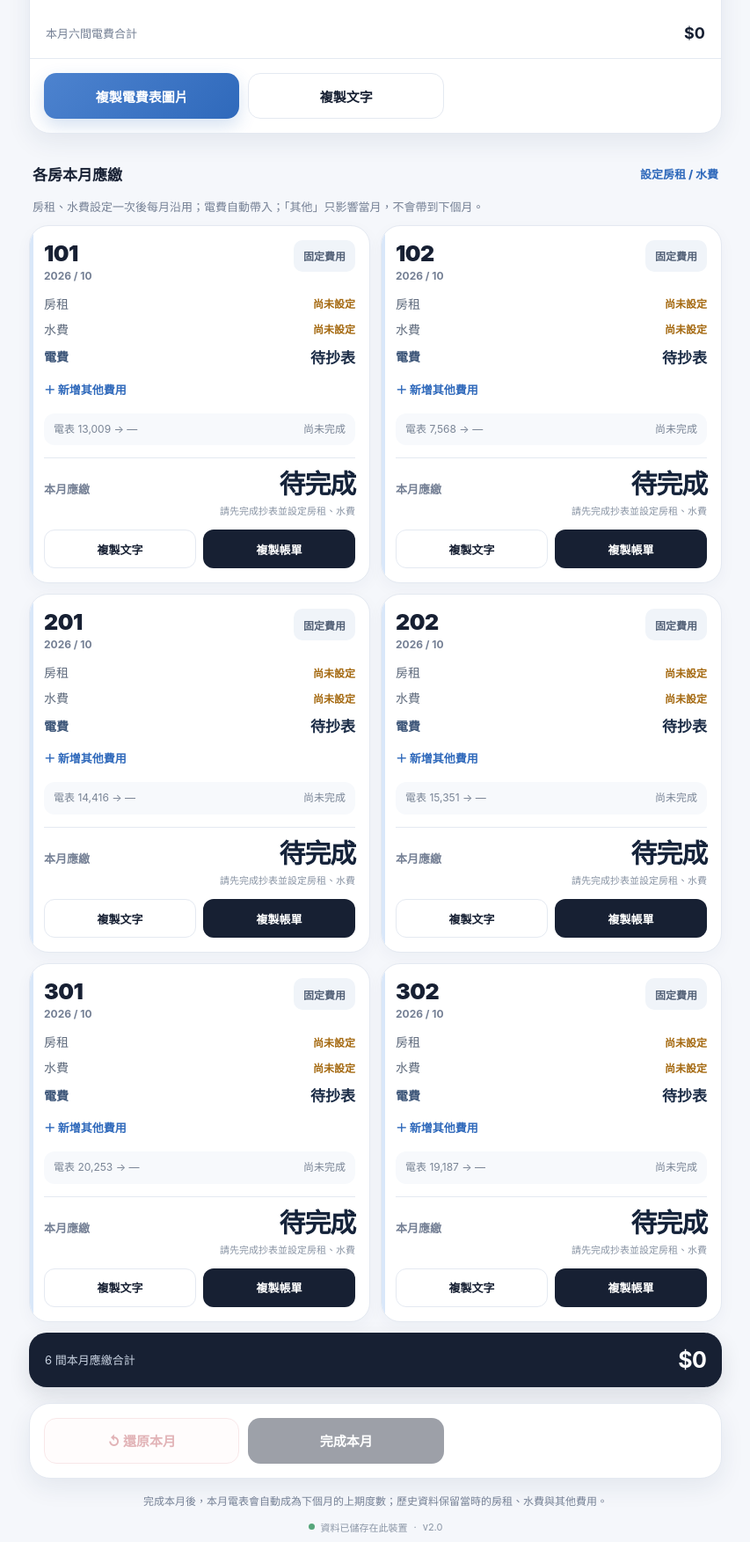
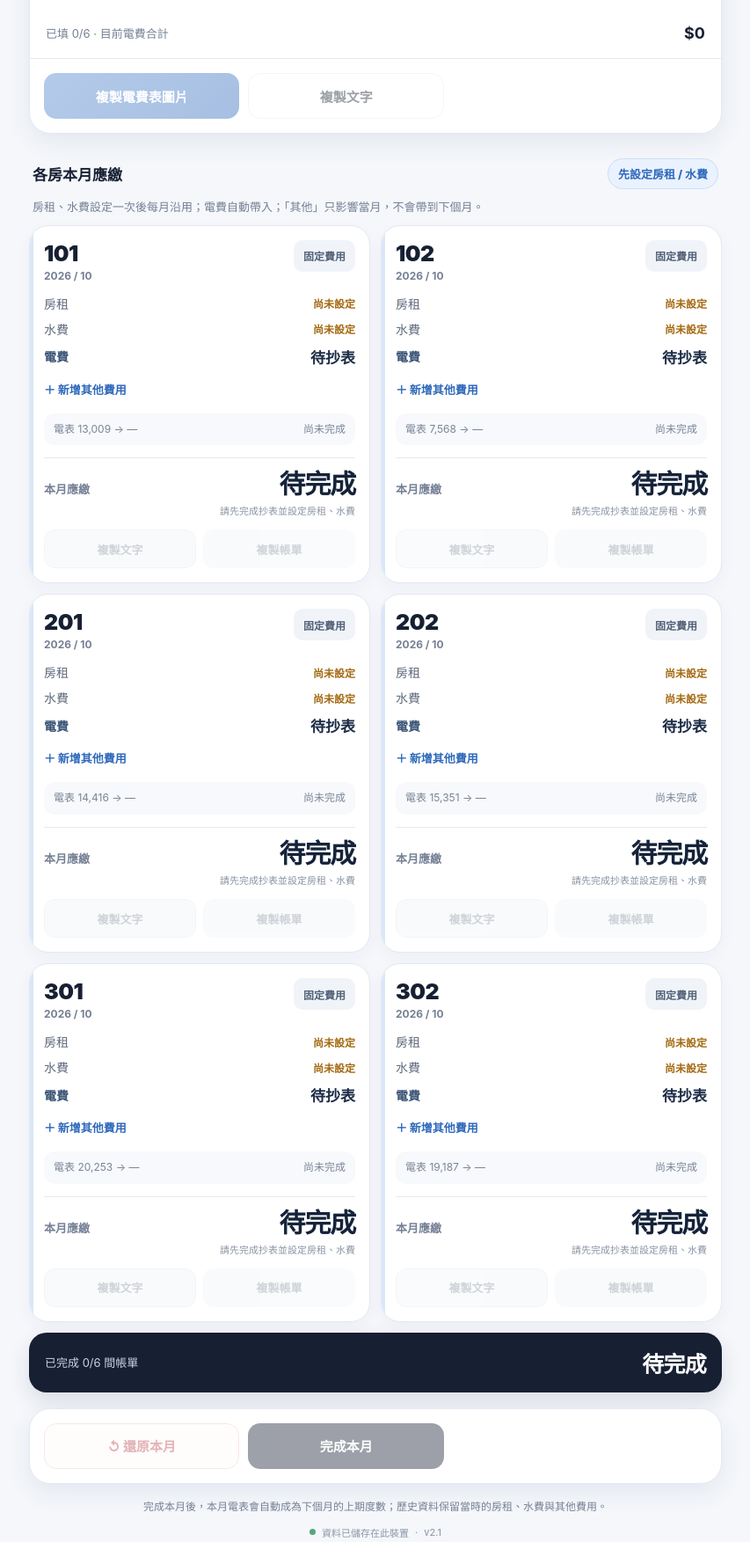
Before and after one commit to BensonChen1204/-electricity-bill, a plain HTML site: page index.html in a window 1280 px wide. Shown: the part 1483-3236 px from the top of the page at 88% size, without its empty margins (213-1066 px from the left). Drawn offline with Linux system fonts and the light colour scheme.

Commit message:
Polish production billing readiness and safeguards v2.1

```diff
--- a/index.html
+++ b/index.html
@@ -50,7 +50,8 @@
   .section-title{display:flex;align-items:center;justify-content:space-between;gap:14px;margin:22px 4px 10px}
   .section-title h2{font-size:17px;margin:0;font-weight:800}
   .section-title .meta{font-size:13px;color:var(--muted);text-align:right}
-  .section-action{border:0;background:transparent;color:var(--blue-2);font-weight:800;font-size:13px;padding:8px 0;cursor:pointer;white-space:nowrap}
+  .section-action{border:0;background:transparent;color:var(--blue-2);font-weight:800;font-size:13px;padding:8px 0;cursor:pointer;white-space:nowrap;border-radius:999px}
+  .section-action.needs-setup{background:var(--blue-soft);padding:8px 12px;box-shadow:inset 0 0 0 1px #cfe0f7}
   .rooms{display:grid;gap:12px}
   .room{background:var(--card);border:1px solid var(--line);border-radius:var(--radius);padding:16px;box-shadow:0 6px 18px rgba(30,55,90,.04);transition:.18s ease}
   .room.valid{border-color:#dbe7f7}
@@ -133,6 +134,7 @@
   .tenant-actions{display:grid;grid-template-columns:1fr 1fr;gap:8px;margin-top:14px}
   .tenant-actions button{height:44px;border-radius:12px;border:1px solid var(--line);background:#fff;font-size:13px;font-weight:850;color:var(--ink);cursor:pointer}
   .tenant-actions .copy-card{background:#172033;border:0;color:#fff}
+  .tenant-actions button:disabled{opacity:.42;cursor:not-allowed;background:#f3f5f8;color:#8f98a7;border-color:#e3e7ed}
   .all-summary{margin-top:12px;background:#172033;color:white;border-radius:20px;padding:16px 18px;display:flex;justify-content:space-between;align-items:center;gap:14px;box-shadow:0 10px 24px rgba(23,32,51,.12)}
   .all-summary span{font-size:13px;color:#c8d2e1}
   .all-summary b{font-size:25px;letter-spacing:-.03em}
@@ -237,7 +239,7 @@
         <tbody id="billBody"></tbody>
       </table>
     </div>
-    <div class="summary"><span>本月六間電費合計</span><b id="totalAmount">$0</b></div>
+    <div class="summary"><span id="billSummaryLabel">本月六間電費合計</span><b id="totalAmount">$0</b></div>
     <div class="actions">
       <button class="action primary" id="copyImageBtn">複製電費表圖片</button>
       <button class="action" id="copyTextBtn">複製文字</button>
@@ -251,7 +253,7 @@
   <p class="settlement-note">房租、水費設定一次後每月沿用；電費自動帶入；「其他」只影響當月，不會帶到下個月。</p>
   <div class="tenant-grid" id="tenantGrid"></div>
   <div class="all-summary">
-    <span>6 間本月應繳合計</span>
+    <span id="grandAllLabel">6 間本月應繳合計</span>
     <b id="grandAll">$0</b>
   </div>
 
@@ -263,7 +265,7 @@
   </section>
 
   <div class="footnote">完成本月後，本月電表會自動成為下個月的上期度數；歷史資料保留當時的房租、水費與其他費用。</div>
-  <div class="data-status"><span class="status-dot"></span><span id="dataStatus">資料已儲存在此裝置</span><span>·</span><span>v2.0</span></div>
+  <div class="data-status"><span class="status-dot"></span><span id="dataStatus">資料已儲存在此裝置</span><span>·</span><span>v2.1</span></div>
 </div>
 
 <dialog id="settingsDialog">
@@ -353,7 +355,7 @@
 <canvas id="exportCanvas" style="display:none"></canvas>
 
 <script>
-const APP_VERSION='2.0.0';
+const APP_VERSION='2.1.0';
 const STORAGE_KEY='yilanUtilityV2';
 const LEGACY_STORAGE_KEY='yilanUtilityV1';
 const defaultState = {
@@ -456,9 +458,16 @@ function sanitizeReading(v){
 }
 function updateProgress(){
   const filled=state.rooms.filter(r=>r.curr!=='').length;
+  const readingsReady=state.rooms.every(r=>calc(r).ok);
+  const billsReady=state.rooms.every(r=>roomReady(r));
+  const fixedReady=state.rooms.every(r=>r.rent!==null && r.water!==null);
   document.getElementById('progressLabel').textContent=`${filled} / 6 已填`;
   document.getElementById('progressBar').style.width=(filled/state.rooms.length*100)+'%';
-  document.getElementById('completeBtn').disabled=!state.rooms.every(r=>roomReady(r));
+  document.getElementById('copyImageBtn').disabled=!readingsReady;
+  document.getElementById('copyTextBtn').disabled=!readingsReady;
+  document.getElementById('completeBtn').disabled=!billsReady;
+  document.getElementById('fixedFeesBtn').classList.toggle('needs-setup',!fixedReady);
+  document.getElementById('fixedFeesBtn').textContent=fixedReady?'設定房租 / 水費':'先設定房租 / 水費';
   const hasMonthEdits=state.rooms.some(r=>r.curr!=='' || (r.others||[]).length>0);
   document.getElementById('resetMonthBtn').disabled=!hasMonthEdits;
 }
@@ -516,21 +525,22 @@ function bindInputs(){
   });
 }
 function renderBill(){
-  const body=document.getElementById('billBody'); body.innerHTML=''; let total=0;
+  const body=document.getElementById('billBody'); body.innerHTML=''; let total=0, readyCount=0;
   state.rooms.forEach(r=>{
-    const c=calc(r); if(c.ok) total+=c.amount;
+    const c=calc(r); if(c.ok){total+=c.amount;readyCount++}
     const tr=document.createElement('tr');
     tr.innerHTML=`<td>${r.room}</td><td class="reading-cell">${num(r.prev)}</td><td class="reading-cell">${r.curr!==''?num(r.curr):'—'}</td><td class="amount-cell">${c.ok?money(c.amount):'—'}</td>`;
     body.appendChild(tr);
   });
   document.getElementById('totalAmount').textContent='$'+money(total);
+  document.getElementById('billSummaryLabel').textContent=readyCount===state.rooms.length?'本月六間電費合計':`已填 ${readyCount}/${state.rooms.length} · 目前電費合計`;
 }
 function renderTenantCards(){
   const grid=document.getElementById('tenantGrid'); grid.innerHTML='';
-  let all=0;
+  let all=0, readyCount=0;
   state.rooms.forEach((r,i)=>{
     const c=calc(r);
-    const total=roomTotal(r), ready=roomReady(r); if(ready) all+=total;
+    const total=roomTotal(r), ready=roomReady(r); if(ready){all+=total;readyCount++}
     const card=document.createElement('article');
     card.className='tenant-card';
     const others=(r.others||[]).map((o,oi)=>`
@@ -559,7 +569,9 @@ function renderTenantCards(){
       </div>`;
     grid.appendChild(card);
   });
-  document.getElementById('grandAll').textContent='$'+money(all);
+  const allReady=readyCount===state.rooms.length;
+  document.getElementById('grandAll').textContent=allReady?'$'+money(all):'待完成';
+  document.getElementById('grandAllLabel').textContent=allReady?'6 間本月應繳合計':`已完成 ${readyCount}/${state.rooms.length} 間帳單`;
   bindTenantActions();
 }
 function bindTenantActions(){
```
